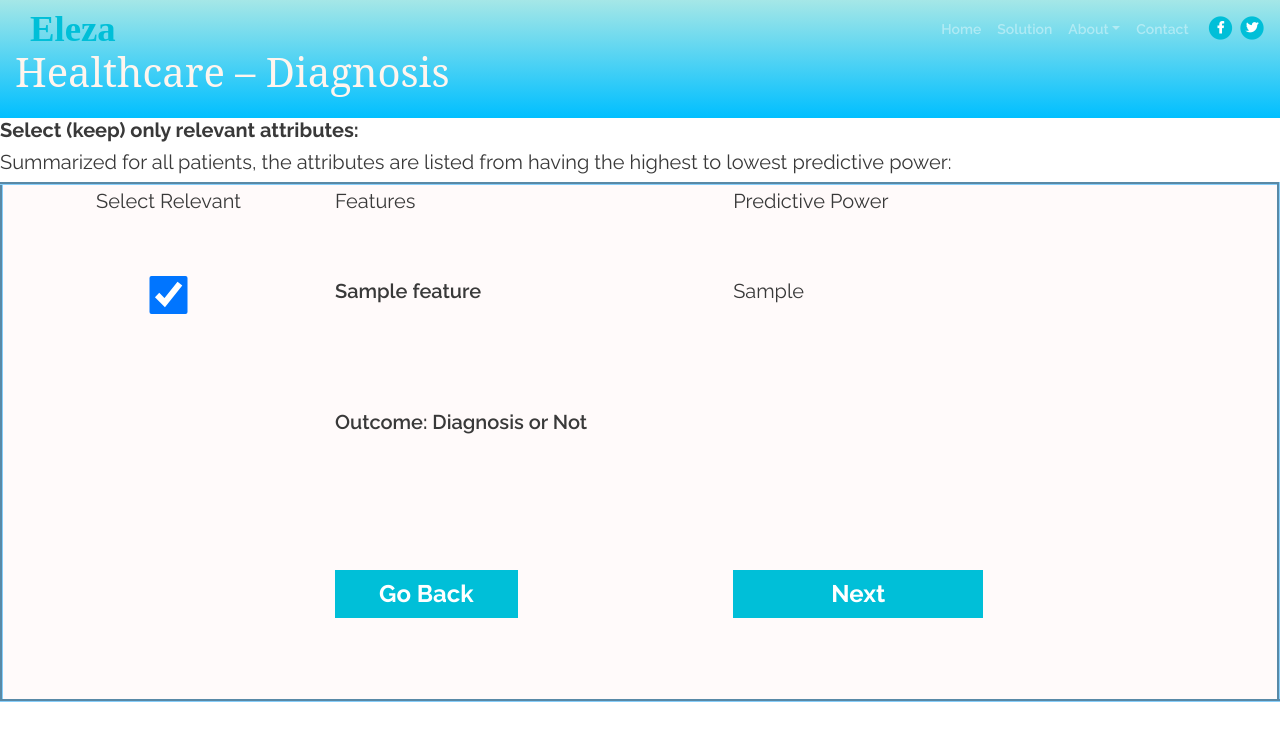
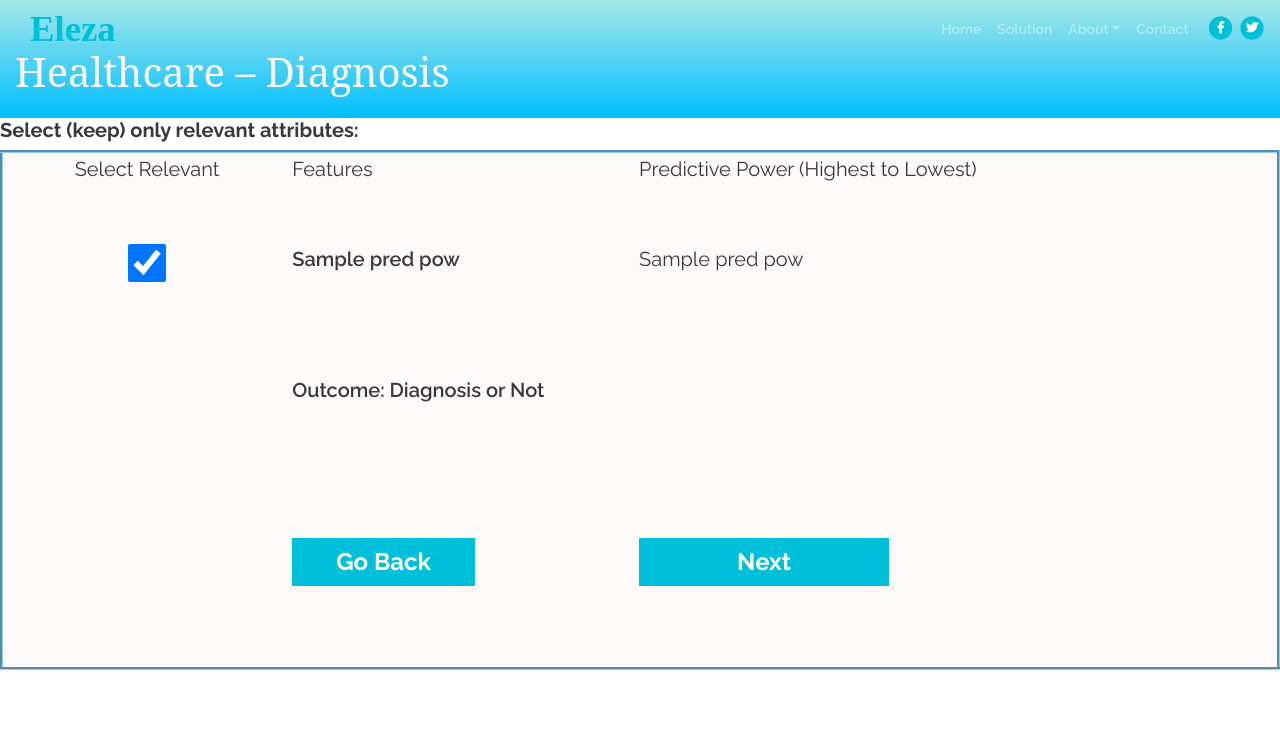
Before and after one commit to kipod/eleza, a Flask app: template app/templates/select_features.html in a window 1280 px wide. Shown: the top 742 px of the page. Run offline with Flask 2, Linux system fonts and the light colour scheme; tables that the repository leaves empty hold one stand-in row (values such as "Sample post"); the template is opened without the code that fills it: values that come from a table or form of the project are taken from there, most other values are stand-ins (such as "Sample title", 1, 10 or a date in 2020); some libraries are stand-ins or nearby versions.

Commit message:
make_sorted_predictive_power_on_select_features__finsf

```diff
--- a/app/templates/financial_explan_2_per_client.html
+++ b/app/templates/financial_explan_2_per_client.html
@@ -66,7 +66,7 @@ border: 3px solid #00BFFF;
               <table class="clientTable">
                 <thead style="text-align: left; ">
                   {% for table_head in form.table_heads %}
-                  <th style="background-color: #FFE394;">
+                  <th style="background-color: rgb(243, 243, 232);">
                     {{table_head}}
                   </th>
                   {% endfor %}
--- a/app/templates/select_features.html
+++ b/app/templates/select_features.html
@@ -37,9 +37,6 @@
 <h5>
     <b>Select (keep) only relevant attributes:</b>
 </h5>
-<h5>
-    Summarized for all patients, the attributes are listed from having the highest to lowest predictive power:
-</h5>
 <form class="form" role="form" action="{{ url_for('demo.select_features') }}" method="post">
     {{ form.csrf_token }}
 <table class="ex-header_table" cellspacing="1" style="margin-bottom: 20%;
@@ -47,21 +44,21 @@ border: 3px outset lightskyblue; background: #FFFAFA; width: 100%; border-collap
     <thead>
         <th scope="col" style="text-align:center; padding: 4px;"><h5>Select Relevant</h5></th>
         <th scope="col" style="text-align:left;"><h5>Features</h5></th>
-        <th scope="col" style="text-align:left; font-size: 100%;"><h5>Predictive Power</h5></th>
+        <th scope="col" style="text-align:left; font-size: 100%;"><h5>Predictive Power (Highest to Lowest)</h5></th>
     </thead>
     <tbody>
         <tr><td></td><td></td><td></td></tr>
         <tr><td></td><td></td><td></td></tr>
-        {% for feature in features %}
+        {% for feature_name in pred_pow %}
         <tr>
-            {% if feature.name == 'Age' %}
-            <td style="text-align:center;"><div><input class="form-control" type="checkbox" checked name="{{feature.name}}" onclick="return false;"></div></td>
-            <td style="text-align:justify;"><h5 class="bold_text_default">{{feature.name}}</h5></td>
-            <td><div style="text-align: left;"><h5>{{pred_pow[feature.name]}}</h5></div></td>
+            {% if feature_name == 'Age' %}
+            <td style="text-align:center;"><div><input class="form-control" type="checkbox" checked name="{{feature_name}}" onclick="return false;"></div></td>
+            <td style="text-align:justify;"><h5 class="bold_text_default">{{feature_name}}</h5></td>
+            <td><div style="text-align: left;"><h5>{{pred_pow[feature_name]}}</h5></div></td>
             {% else %}
-            <td style="text-align:center;"><div><input class="form-control" type="checkbox" checked name="{{feature.name}}"></div></td>
-            <td style="text-align:justify;"><h5 class="bold_text_default">{{feature.name}}</h5></td>
-            <td><div style="text-align: left;"><h5>{{pred_pow[feature.name]}}</h5></div></td>
+            <td style="text-align:center;"><div><input class="form-control" type="checkbox" checked name="{{feature_name}}"></div></td>
+            <td style="text-align:justify;"><h5 class="bold_text_default">{{feature_name}}</h5></td>
+            <td><div style="text-align: left;"><h5>{{pred_pow[feature_name]}}</h5></div></td>
             {% endif %}
         </tr>
         {% endfor %}
```
Also changed, not shown: app/demo/views.py (+8 -3 lines), app/templates/explanations_per_patient.html (+2 -6 lines), app/templates/financial_explan_per_client.html (+1 -8 lines), app/templates/financial_select_features.html (+9 -12 lines).
